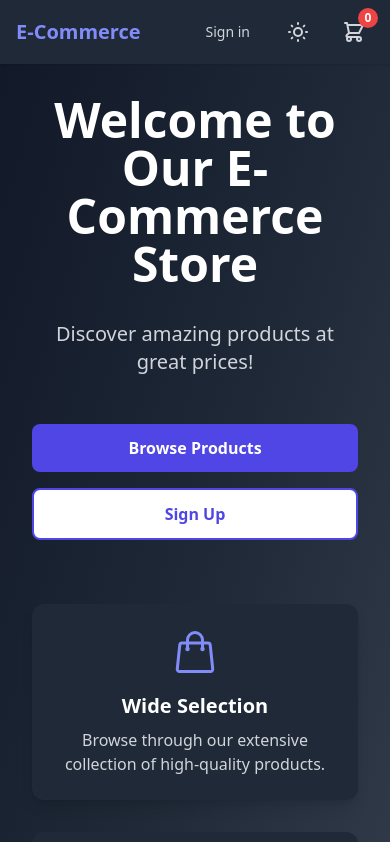
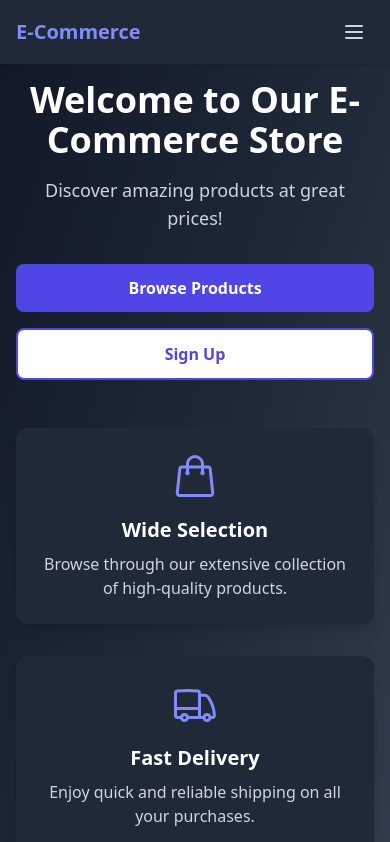
Before and after one commit to DotNetTitan/vue-project, a Vue app: page / in a window 390 px wide. Shown: the top 842 px of the page. Built offline with nearby package versions, Linux system fonts and the light colour scheme.

Commit message:
Refactor UI components for improved responsiveness and consistency across views

```diff
--- a/src/components/Layout.vue
+++ b/src/components/Layout.vue
@@ -3,12 +3,12 @@
     <nav class="bg-white dark:bg-gray-800 shadow">
       <div class="max-w-7xl mx-auto px-4 sm:px-6 lg:px-8">
         <div class="flex justify-between h-16">
-          <div class="flex">
+          <div class="flex items-center">
             <RouterLink to="/" class="flex-shrink-0 flex items-center text-xl font-bold text-indigo-600 dark:text-indigo-400">
               E-Commerce
             </RouterLink>
           </div>
-          <div class="flex items-center space-x-4">
+          <div class="hidden sm:flex items-center space-x-4">
             <RouterLink to="/login" class="text-gray-700 dark:text-gray-300 hover:text-indigo-600 dark:hover:text-indigo-400 px-3 py-2 rounded-md text-sm font-medium transition duration-150 ease-in-out">
               Sign in
             </RouterLink>
@@ -29,6 +29,27 @@
               </span>
             </RouterLink>
           </div>
+          <div class="sm:hidden flex items-center">
+            <button @click="mobileMenuOpen = !mobileMenuOpen" class="text-gray-700 dark:text-gray-300 hover:text-indigo-600 dark:hover:text-indigo-400 p-2 rounded-md focus:outline-none focus:ring-2 focus:ring-offset-2 focus:ring-indigo-500">
+              <svg xmlns="http://www.w3.org/2000/svg" class="h-6 w-6" fill="none" viewBox="0 0 24 24" stroke="currentColor">
+                <path v-if="!mobileMenuOpen" stroke-linecap="round" stroke-linejoin="round" stroke-width="2" d="M4 6h16M4 12h16M4 18h16" />
+                <path v-else stroke-linecap="round" stroke-linejoin="round" stroke-width="2" d="M6 18L18 6M6 6l12 12" />
+              </svg>
+            </button>
+          </div>
+        </div>
+      </div>
+      <div v-if="mobileMenuOpen" class="sm:hidden">
+        <div class="px-2 pt-2 pb-3 space-y-1">
+          <RouterLink to="/login" class="block text-gray-700 dark:text-gray-300 hover:text-indigo-600 dark:hover:text-indigo-400 px-3 py-2 rounded-md text-base font-medium transition duration-150 ease-in-out">
+            Sign in
+          </RouterLink>
+          <RouterLink to="/cart" class="block text-gray-700 dark:text-gray-300 hover:text-indigo-600 dark:hover:text-indigo-400 px-3 py-2 rounded-md text-base font-medium transition duration-150 ease-in-out">
+            Cart ({{ cartStore.itemCount }})
+          </RouterLink>
+          <button @click="themeStore.toggleDarkMode" class="w-full text-left text-gray-700 dark:text-gray-300 hover:text-indigo-600 dark:hover:text-indigo-400 px-3 py-2 rounded-md text-base font-medium transition duration-150 ease-in-out">
+            Toggle Dark Mode
+          </button>
         </div>
       </div>
     </nav>
@@ -41,16 +62,17 @@
 </template>
 
 <script setup lang="ts">
-import { onMounted } from 'vue'
+import { ref, onMounted } from 'vue'
 import { RouterLink } from 'vue-router'
 import { useThemeStore } from '@/stores/theme'
 import { useCartStore } from '@/stores/cart'
 
 const themeStore = useThemeStore()
 const cartStore = useCartStore()
+const mobileMenuOpen = ref(false)
 
 onMounted(() => {
-  themeStore.initDarkMode() // Pass true to set dark mode as default
+  themeStore.initDarkMode()
 })
 </script>
 
--- a/src/views/CartView.vue
+++ b/src/views/CartView.vue
@@ -1,12 +1,12 @@
 <template>
-  <div class="cart min-h-screen p-8 bg-gray-100 dark:bg-gray-900">
+  <div class="cart min-h-screen p-4 sm:p-8 bg-gray-100 dark:bg-gray-900">
     <div class="max-w-4xl mx-auto">
-      <h1 class="text-4xl font-bold text-gray-900 dark:text-white mb-8">Your Cart</h1>
+      <h1 class="text-3xl sm:text-4xl font-bold text-gray-900 dark:text-white mb-6 sm:mb-8">Your Cart</h1>
       <div v-if="cartStore.cartItems.length > 0">
         <ul class="space-y-4">
-          <li v-for="item in cartStore.cartItems" :key="item.id" class="flex items-center bg-white dark:bg-gray-800 p-6 rounded-lg shadow-md">
-            <img :src="item.image" :alt="item.title" class="w-20 h-20 object-cover rounded-md mr-6">
-            <div class="flex-grow">
+          <li v-for="item in cartStore.cartItems" :key="item.id" class="flex flex-col sm:flex-row items-center bg-white dark:bg-gray-800 p-4 sm:p-6 rounded-lg shadow-md">
+            <img :src="item.image" :alt="item.title" class="w-20 h-20 object-cover rounded-md mb-4 sm:mb-0 sm:mr-6">
+            <div class="flex-grow text-center sm:text-left mb-4 sm:mb-0">
               <h3 class="text-lg font-semibold text-gray-800 dark:text-white">{{ item.title }}</h3>
               <p class="text-gray-600 dark:text-gray-400">${{ item.price.toFixed(2) }}</p>
             </div>
@@ -15,7 +15,7 @@
               <span class="w-8 text-center text-gray-800 dark:text-white">{{ item.quantity }}</span>
               <button @click="increaseQuantity(item.id)" class="text-gray-500 hover:text-gray-700 dark:text-gray-400 dark:hover:text-gray-200 w-8 h-8 flex items-center justify-center border border-gray-300 dark:border-gray-600 rounded">+</button>
             </div>
-            <button @click="removeItem(item.id)" class="ml-4 text-red-500 hover:text-red-700">
+            <button @click="removeItem(item.id)" class="mt-4 sm:mt-0 sm:ml-4 text-red-500 hover:text-red-700">
               <svg xmlns="http://www.w3.org/2000/svg" class="h-6 w-6" fill="none" viewBox="0 0 24 24" stroke="currentColor">
                 <path stroke-linecap="round" stroke-linejoin="round" stroke-width="2" d="M19 7l-.867 12.142A2 2 0 0116.138 21H7.862a2 2 0 01-1.995-1.858L5 7m5 4v6m4-6v6m1-10V4a1 1 0 00-1-1h-4a1 1 0 00-1 1v3M4 7h16" />
               </svg>
--- a/src/views/ForgotPasswordView.vue
+++ b/src/views/ForgotPasswordView.vue
@@ -1,6 +1,6 @@
 <template>
-  <div class="forgot-password min-h-screen flex items-center justify-center p-4">
-    <div class="max-w-md w-full space-y-8 bg-white/80 dark:bg-gray-800/80 backdrop-blur-sm p-10 rounded-3xl shadow-2xl transform transition-all hover:scale-102 hover:shadow-3xl">
+  <div class="min-h-screen flex items-center justify-center p-4">
+    <div class="max-w-md w-full space-y-8 bg-white/80 dark:bg-gray-800/80 backdrop-blur-sm p-6 sm:p-10 rounded-3xl shadow-2xl transform transition-all hover:scale-102 hover:shadow-3xl">
       <div class="text-center">
         <h2 class="mt-6 text-4xl font-extrabold text-gray-900 dark:text-white">Forgot Password</h2>
         <p class="mt-2 text-sm text-gray-600 dark:text-gray-400">Enter your email to reset your password</p>
--- a/src/views/HomeView.vue
+++ b/src/views/HomeView.vue
@@ -1,10 +1,10 @@
 <template>
-  <div class="home min-h-screen flex flex-col justify-center items-center p-8">
+  <div class="home min-h-screen flex flex-col justify-center items-center p-4 sm:p-8">
     <div class="max-w-4xl mx-auto text-center">
-      <h1 class="text-5xl font-extrabold text-gray-900 dark:text-white mb-8 animate-fade-in-down">
+      <h1 class="text-4xl sm:text-5xl font-extrabold text-gray-900 dark:text-white mb-4 sm:mb-8 animate-fade-in-down">
         Welcome to Our E-Commerce Store
       </h1>
-      <p class="text-xl text-gray-600 dark:text-gray-300 mb-12 animate-fade-in-up">
+      <p class="text-lg sm:text-xl text-gray-600 dark:text-gray-300 mb-8 sm:mb-12 animate-fade-in-up">
         Discover amazing products at great prices!
       </p>
 
@@ -18,7 +18,7 @@
       </div>
     </div>
 
-    <div class="mt-16 grid grid-cols-1 md:grid-cols-3 gap-8 max-w-4xl mx-auto">
+    <div class="mt-12 sm:mt-16 grid grid-cols-1 sm:grid-cols-2 lg:grid-cols-3 gap-8 max-w-4xl mx-auto">
       <div v-for="(feature, index) in features" :key="index" class="bg-white dark:bg-gray-800 rounded-xl p-6 shadow-lg text-center transform transition duration-500 hover:scale-105">
         <component :is="feature.icon" class="h-12 w-12 mx-auto mb-4 text-indigo-600 dark:text-indigo-400" />
         <h3 class="text-xl font-semibold mb-2 text-gray-900 dark:text-white">{{ feature.title }}</h3>
--- a/src/views/ProductsView.vue
+++ b/src/views/ProductsView.vue
@@ -5,8 +5,8 @@
         <!-- Filters -->
         <div class="md:w-1/4">
           <div class="bg-white dark:bg-gray-800 p-4 rounded-xl shadow-lg transition-all duration-300 hover:shadow-2xl">
-            <h2 class="text-xl font-bold mb-4">Filters</h2>
-            <div class="space-y-4">
+            <h2 class="text-2xl font-bold mb-6 text-gray-800 dark:text-white">Filters</h2>
+            <div class="space-y-6">
               <!-- Filter toggles -->
               <div class="flex flex-wrap gap-2 mb-4">
                 <button
@@ -22,7 +22,7 @@
 
               <!-- Category filter -->
               <div v-if="availableFilters.find(f => f.id === 'category')?.active">
-                <label class="block text-sm font-medium text-gray-700 dark:text-gray-300 mb-2">Categories</label>
+                <h3 class="text-lg font-semibold text-gray-800 dark:text-white mb-3">Categories</h3>
                 <div class="flex flex-wrap gap-2">
                   <button
                     v-for="category in categories"
@@ -38,7 +38,7 @@
 
               <!-- Price range filter -->
               <div v-if="availableFilters.find(f => f.id === 'price')?.active">
-                <label for="priceRange" class="block text-sm font-medium text-gray-700 dark:text-gray-300 mb-1">Price Range</label>
+                <h3 class="text-lg font-semibold text-gray-800 dark:text-white mb-3">Price Range</h3>
                 <div class="flex items-center space-x-4">
                   <span class="text-sm text-gray-600 dark:text-gray-400">${{ minPrice }}</span>
                   <input
@@ -57,7 +57,7 @@
 
               <!-- Rating filter -->
               <div v-if="availableFilters.find(f => f.id === 'rating')?.active">
-                <label class="block text-sm font-medium text-gray-700 dark:text-gray-300 mb-2">Minimum Rating</label>
+                <h3 class="text-lg font-semibold text-gray-800 dark:text-white mb-3">Minimum Rating</h3>
                 <div class="flex items-center space-x-1">
                   <button
                     v-for="star in 5"
@@ -83,7 +83,7 @@
 
               <!-- Sort filter -->
               <div v-if="availableFilters.find(f => f.id === 'sort')?.active">
-                <label class="block text-sm font-medium text-gray-700 dark:text-gray-300 mb-2">Sort By</label>
+                <h3 class="text-lg font-semibold text-gray-800 dark:text-white mb-3">Sort By</h3>
                 <div class="flex flex-wrap gap-2">
                   <button
                     v-for="option in sortOptions"
--- a/src/views/RegisterView.vue
+++ b/src/views/RegisterView.vue
@@ -1,6 +1,6 @@
 <template>
   <div class="register min-h-screen flex items-center justify-center p-4">
-    <div class="max-w-md w-full space-y-8 bg-white/80 dark:bg-gray-800/80 backdrop-blur-sm p-10 rounded-3xl shadow-2xl transform transition-all hover:scale-102 hover:shadow-3xl">
+    <div class="max-w-md w-full space-y-8 bg-white/80 dark:bg-gray-800/80 backdrop-blur-sm p-6 sm:p-10 rounded-3xl shadow-2xl transform transition-all hover:scale-102 hover:shadow-3xl">
       <div class="text-center">
         <h2 class="mt-6 text-4xl font-extrabold text-gray-900 dark:text-white">Create Account</h2>
         <p class="mt-2 text-sm text-gray-600 dark:text-gray-400">Join today</p>
```
